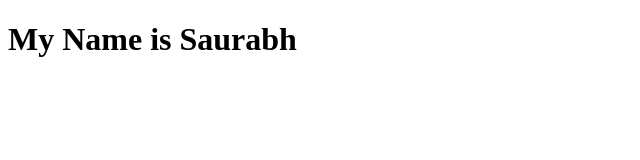
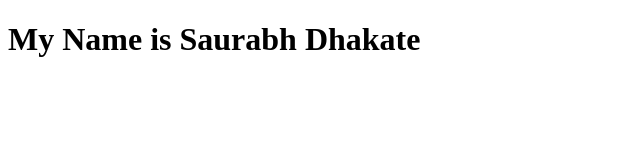
Before and after one commit to SaurabhDhakate/vibhuti, a plain HTML site: page index.html in a window 1280 px wide. Shown: the whole page, without its empty margins (0-640 px from the left). Drawn offline with Linux system fonts and the light colour scheme.

Commit message:
Added Surname

```diff
--- a/index.html
+++ b/index.html
@@ -6,6 +6,7 @@
     <title>Document</title>
 </head>
 <body>
-    <h1>My Name is Saurabh</h1>
+    <h1>My Name is Saurabh Dhakate
+    </h1>
 </body>
 </html>
```
